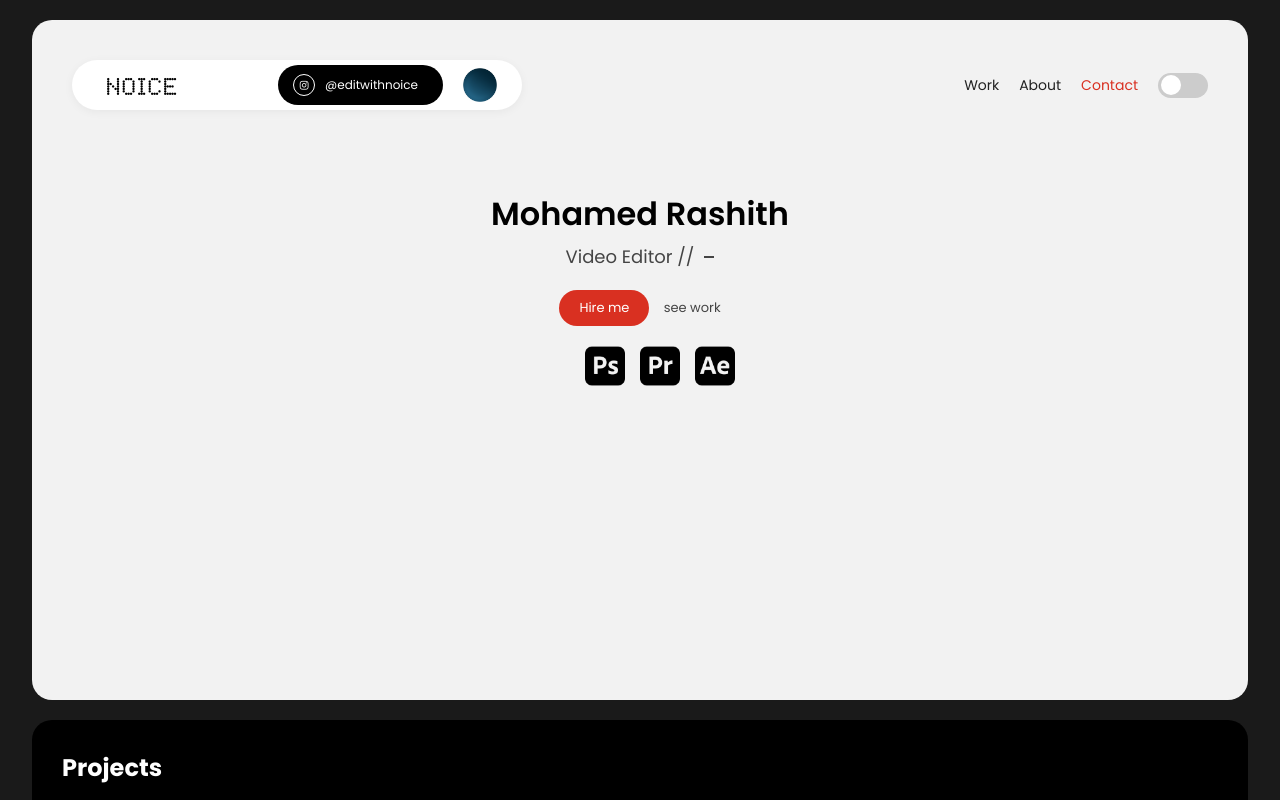
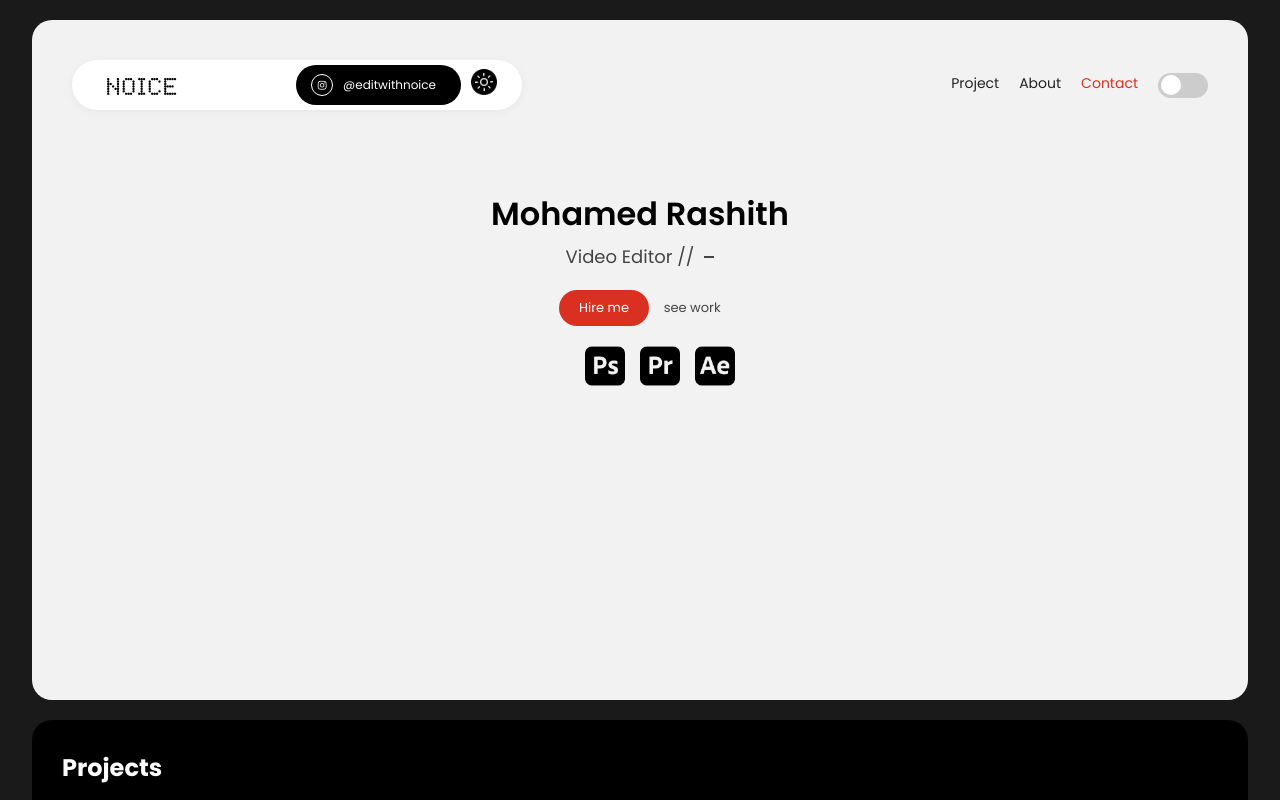
Before and after one commit to noice48/pv, a plain HTML site: page docs/index.html in a window 1280 px wide. Drawn offline with Linux system fonts and the light colour scheme.

Commit message:
Theme toggle switch icon

```diff
--- a/docs/01stylesheet.css
+++ b/docs/01stylesheet.css
@@ -133,11 +133,18 @@ will-change: transform; /* Improves performance */
     font-size: 10px;
 }
 
+
 .instagram-id {
     font-size: 12px;
-    color: rgb(255, 255, 255);
+    color: white;
     font-weight: 500;
     margin: 0 10px;
+    text-decoration: none; /* Removes underline */
+    transition: color 0.4s ease-in-out;
+}
+.instagram-id:hover {
+    text-decoration: none;
+    color: #d93021;
 }
 
 /* Navigation */
@@ -169,6 +176,96 @@ nav {
 .nav-links a:nth-child(3) {
     color: #d93021;
 }
+.nav-links:hover{
+    color: #d93021;
+}
+
+.nav-links a:hover {
+    color: #d93021 !important; /* Force red color on hover */
+}
+
+/* ===== BUTTON CORE STYLES ===== */
+.hire-button {
+    display: inline-flex;
+    align-items: center;
+    justify-content: center;
+    background-color: #d93021;
+    color: white;
+    border: none;
+    padding: 9px 25px;
+    border-radius: 50px;
+    font-size: 13px;
+    font-weight: 500;
+    cursor: pointer;
+    margin-right: 10px;
+    text-decoration: none;
+
+    /* Perfectly tuned transitions */
+    transition: all 0.45s cubic-bezier(0.25, 1, 0.5, 1);
+
+    transform-origin: center;
+    will-change: transform, background-color, box-shadow;
+    position: relative;
+    overflow: hidden;
+    isolation: isolate;
+    backface-visibility: hidden;
+  }
+
+  /* ===== HOVER ANIMATION ===== */
+  .hire-button:hover {
+    background-color: #1a1a1a;
+    transform: scale(1.05) translateY(-1.5px);
+    box-shadow:
+      0 3px 6px rgba(0, 0, 0, 0.16),
+      0 3px 6px rgba(0, 0, 0, 0.23);
+
+    /* Slight delay on transform for layered effect */
+    transition:
+      background-color 0.5s cubic-bezier(0.22, 1, 0.36, 1),
+      transform 0.35s cubic-bezier(0.34, 1.56, 0.64, 1) 0.1s,
+      box-shadow 0.5s cubic-bezier(0.22, 1, 0.36, 1);
+  }
+
+  /* ===== ACTIVE STATE ===== */
+  .hire-button:active {
+    transform: scale(0.98) translateY(1px);
+    box-shadow:
+      0 1px 3px rgba(0, 0, 0, 0.12),
+      0 1px 2px rgba(0, 0, 0, 0.24);
+    transition-duration: 0.15s;
+  }
+
+  /* ===== RIPPLE EFFECT ===== */
+  .hire-button::before {
+    content: '';
+    position: absolute;
+    top: var(--y);
+    left: var(--x);
+    width: 0;
+    height: 0;
+    background: radial-gradient(circle closest-side, rgba(255,255,255,0.2), transparent);
+    transform: translate(-50%, -50%);
+    opacity: 0;
+    z-index: -1;
+    transition: width 0.5s cubic-bezier(0.4, 0, 0.2, 1),
+                height 0.5s cubic-bezier(0.4, 0, 0.2, 1),
+                opacity 0.1s linear;
+  }
+
+  .hire-button:hover::before {
+    width: 200px;
+    height: 200px;
+    opacity: 1;
+  }
+
+  /* ===== DARK MODE ADJUSTMENT ===== */
+  body.dark-mode .hire-button:hover {
+    background-color: #333;
+    box-shadow:
+      0 4px 8px rgba(0, 0, 0, 0.3),
+      0 6px 12px rgba(0, 0, 0, 0.22);
+  }
+
 
 /* Dark Mode Toggle */
 .dark-mode-toggle {
@@ -238,6 +335,9 @@ nav {
     font-size: 13px;
     color: #444;
 }
+.see-work:hover{
+    color: #d93021;
+}
 
 .editing-icons {
     display: flex;
@@ -303,6 +403,9 @@ body.dark-mode .nav-links a {
 body.dark-mode .nav-links a:nth-child(3) {
     color: #d93021;
 }
+body.dark-mode .nav-links a:hover {
+    color: #d93021 !important; /* Same red in dark mode */
+}
 body.dark-mode .profile-title {
     color: #ccc;
 }
@@ -344,6 +447,10 @@ body:not(.dark-mode) .logo-text {
 body.dark-mode .sub-logo-bar {
     background-color: #333;
 }
+body.dark-mode .see-work:hover{
+    color: #d93021;
+}
+
 
 /* Media Queries */
 @media (max-width: 768px) {
@@ -508,3 +615,31 @@ body.dark-mode .logo-text::after {
     animation: gentleBounce 2s ease;
     transform: none; /* Remove the static scale if using animation */
 }
+/* 2. CSS for Dark/Light Mode*/
+
+
+:root {
+    --bg-color: #ffffff;
+    --text-color: #000000;
+}
+
+[data-theme="dark"] {
+    --bg-color: #121212;
+    --text-color: #ffffff;
+}
+
+
+
+.theme-icon {
+    margin-left: 10px;
+    width: 26px; /* Adjust size as needed */
+    height: 26px;
+    cursor: pointer;
+    transition: transform 0.3s ease, opacity 0.3s ease;
+}
+
+
+.theme-icon:hover {
+    opacity: 0.8;
+    transform: scale(1.1);
+}
--- a/docs/index.html
+++ b/docs/index.html
@@ -1,6 +1,11 @@
+
+<!-- last edited 11:45 3/31/2024 -->
+<!-- All The code were written by Noice -->
+
 <!DOCTYPE html>
 <html lang="en">
 <head>
+
     <meta charset="UTF-8">
     <meta name="viewport" content="width=device-width, initial-scale=1.0">
     <title>Portfolio</title>
@@ -20,22 +25,36 @@
                             <div class="instagram-logo">
                                 <i class="fab fa-instagram"></i>
                             </div>
-                            <span class="instagram-id">@editwithnoice</span>
+                            <a href="https://www.instagram.com/editwithnoice/" target="_blank" class="instagram-id">@editwithnoice</a>
+                                <div>
+
+
                         </div>
-                        <img src="icon/blackbg.png" alt="Brand Logo" class="brand-logo">
+                    </div>
+                    <div class="theme-toggle">
+                        <img
+                            src="icon/light-mode.png"
+                            alt="Dark/Light Mode Toggle"
+                            class="theme-icon"
+                            id="theme-toggle"
+                        >
+                    </div>
                     </div>
                 </div>
 
+                    <!-- This nav-container was missing its closing tag -->
                     <div class="nav-container">
                         <div class="nav-links">
-                        <a href="#">Work</a>
+                            <a href="#">Project</a>
                             <a href="#">About</a>
                             <a href="#">Contact</a>
-                    </div>
+
                         <div class="dark-mode-toggle">
                             <div class="toggle-circle"></div>
                         </div>
-                </div>
+
+                </div>  <!-- Closing logo-container -->
+
             </nav>
 
             <div class="profile-section">
@@ -106,7 +125,26 @@
             document.body.classList.toggle("dark-mode", isDarkMode);
             toggleCircle.style.transform = isDarkMode ? 'translateX(24px)' : 'translateX(0)';
         });
+
+        const themeToggle = document.getElementById('theme-toggle');
+let darkMode = false;
+
+// Check for saved user preference (optional)
+if (localStorage.getItem('darkMode') === 'true') {
+    setDarkMode(true);
+}
+
+// Toggle on click
+themeToggle.addEventListener('click', () => {
+    darkMode = !darkMode;
+    setDarkMode(darkMode);
+    localStorage.setItem('darkMode', darkMode);
+});
+
+function setDarkMode(enabled) {
+    document.documentElement.setAttribute('data-theme', enabled ? 'dark' : 'light');
+    themeToggle.src = enabled ? 'icon/light-mode.png' : 'icon/dark-mode.png';
+}
     </script>
 </body>
 </html>
-<!-- adjustment --> =
```
Also changed, not shown: docs/icon/dark-mode.png (added), docs/icon/light-mode.png (added). Lines whose indentation alone changed are shown as unchanged.
